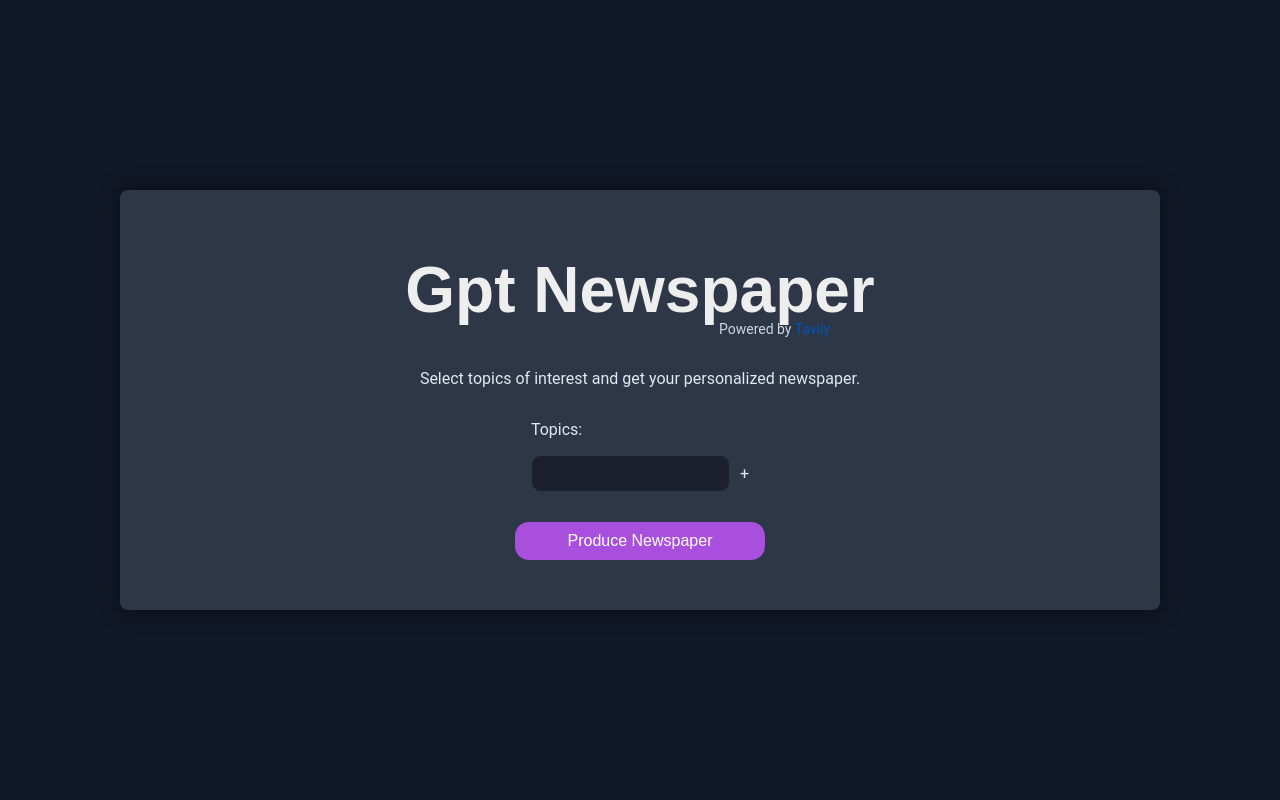
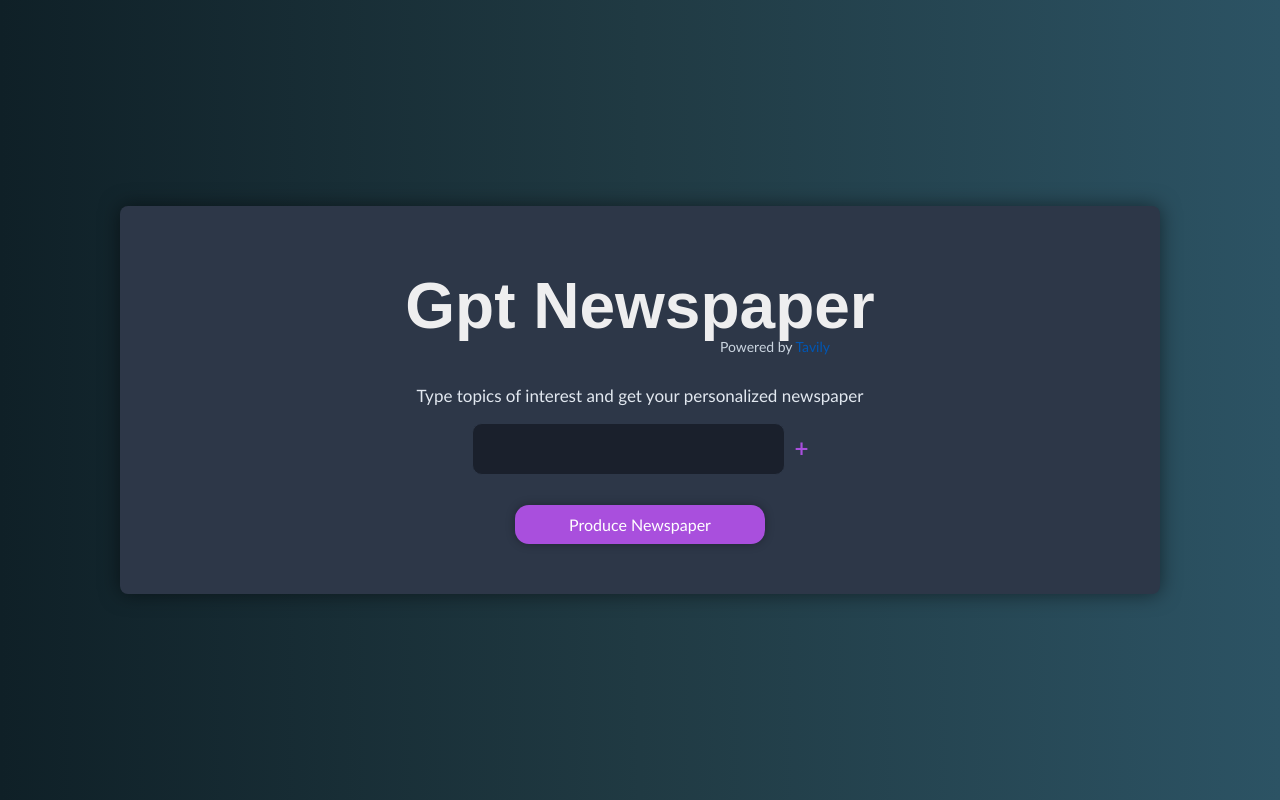
Before and after one commit to Soham112/GPT-NEWSPAPER, a Flask app: page / in a window 1280 px wide. Run offline with Flask 3, Linux system fonts and the light colour scheme; some web fonts are replaced.

Commit message:
frontend improvements

```diff
--- a/frontend/index.html
+++ b/frontend/index.html
@@ -13,17 +13,18 @@
                 <h1>Gpt Newspaper</h1>
             </div>
             <p class="powered-by">Powered by <a href="https://tavily.com" target="_blank">Tavily</a></p>
-            <p>Select topics of interest and get your personalized newspaper.</p>
+            <p class = "topics-interest">Type topics of interest and get your personalized newspaper</p>
 
         </header>
         <section class="topic-selection">
             <form id="topicForm">
-                <p>Topics:</p>
+<!--                <p class = "topics">Topics:</p>-->
                 <div class="form-group" id="topicGroup1">
-                    <input type="text" id="topic1" name="topic1" required>
-                    <span class="icon add-topic">+</span>
-                    <span class="icon remove-topic">🗑️</span>
+                    <input class = "inputText" type="text" id="topic1" name="topic1" required>
+                    <span class="icon add-topic">---</span>
+                    <span class="icon remove-topic">-</span>
                 </div>
+<!--                🗑️-->
             </form>
             <button type="button" id="produceNewspaper">Produce Newspaper</button>
 
@@ -31,6 +32,7 @@
         </section>
 
         <section id="loading" class="hidden">
+                <div class="spinner"></div>
                 <div id="loadingMessages"></div>
         </section>
 
--- a/frontend/static/scripts.js
+++ b/frontend/static/scripts.js
@@ -38,6 +38,7 @@
     const loadingSection = document.getElementById('loading');
     const loadingMessages = document.getElementById('loadingMessages');
     const messages = ["Looking for news...", "Curating sources...", "Writing articles...", "Editing final newspaper..."];
+    loadingMessages.style.fontFamily = "'Gill Sans', sans-serif";
     if (isLoading) {
         loadingSection.classList.remove('hidden');
         let messageIndex = 0;
@@ -83,7 +84,7 @@
         if (topicCount > 1) {
             const removeIcon = document.createElement('span');
             removeIcon.className = 'icon remove-topic';
-            removeIcon.textContent = '🗑️';
+            removeIcon.textContent = '-';
             removeIcon.addEventListener('click', removeTopicField);
             lastTopic.appendChild(removeIcon);
         }
@@ -95,10 +96,23 @@
     const formGroup = document.createElement('div');
     formGroup.className = 'form-group';
     formGroup.id = 'topicGroup' + topicCount;
-    formGroup.innerHTML = `<input type="text" id="topic${topicCount}" name="topic${topicCount}" required>`;
+
+    const inputElement = document.createElement('input');
+    inputElement.type = 'text';
+    inputElement.id = 'topic' + topicCount;
+    inputElement.name = 'topic' + topicCount;
+    inputElement.required = true;
+
+    inputElement.style.fontFamily = "'Gill Sans', sans-serif";
+    inputElement.style.fontSize = '25px';
+
+    formGroup.appendChild(inputElement);
+
     document.getElementById('topicForm').appendChild(formGroup);
+
     addIconToLastTopic();
 }
+
 
 function removeTopicField(event) {
     const topicGroup = event.target.parentElement;
--- a/frontend/static/styles.css
+++ b/frontend/static/styles.css
@@ -2,7 +2,7 @@
 
 body {
     font-family: 'Roboto', sans-serif;
-    background-color: #111827;
+    background: linear-gradient(to right, #0f2027, #203a43, #2c5364);
     color: #EEEEEF;
     margin: 0;
     padding: 0;
@@ -12,14 +12,46 @@
     height: 100vh;
 }
 
+.inputText {
+   font-family: 'Gill Sans', sans-serif;
+   font-size: 25px;
+}
+
+.spinner {
+    border: 4px solid rgba(255, 255, 255, 0.3);
+    border-radius: 50%;
+    border-top: 4px solid #A94FDD;
+    width: 30px;
+    height: 30px;
+    animation: spin 1s linear infinite;
+    margin: 0 auto;
+
+    margin-bottom: 10px;
+}
+
+@keyframes spin {
+    0% { transform: rotate(0deg); }
+    100% { transform: rotate(360deg); }
+}
+
+
+.topic${topicCount} {
+   font-family: 'Gill Sans', sans-serif;
+}
+
 .container {
     background-color: #2D3748;
+    box-shadow: 0 0 20px rgba(0, 0, 0, 0.5);
     color: #E2E8F0;
     width: 80%;
     max-width: 1000px;
     padding: 20px;
     box-shadow: 0 0 20px rgba(0, 0, 0, 0.5);
     border-radius: 8px;
+}
+
+.powered-by {
+   font-family: 'Gill Sans', sans-serif;
 }
 
 header {
@@ -39,6 +71,33 @@
     right: 310px;
     font-size: 14px;
     color: #CBD5E0;
+}
+
+.header-content {
+    opacity: 0;
+    animation: fadeIn 2s ease-in forwards;
+    position: relative; /* Add this line */
+}
+
+
+.powered-by a {
+    color: #0056b3;
+    text-decoration: none;
+}
+
+.powered-by a:hover {
+    text-decoration: underline;
+}
+
+
+
+.topics-interest {
+    font-family: 'Gill Sans', sans-serif;
+    font-size: 17px;
+}
+
+.topics {
+    font-family: 'Gill Sans', sans-serif;
 }
 
 .powered-by a {
@@ -63,6 +122,36 @@
     display: flex;
     align-items: center;
 }
+
+#produceNewspaper {
+   font-family: 'Gill Sans', sans-serif;
+   box-shadow: 0 0 10px rgba(0, 0, 0, 0.3);
+}
+
+#newspaper {
+    display: flex;
+    flex-wrap: wrap;
+    justify-content: space-between;
+    overflow: hidden;
+    font-family: 'Gill Sans', sans-serif;
+}
+
+.article {
+    width: 100%; /* Set to 100% to have a single column */
+    margin-bottom: 20px;
+    box-sizing: border-box;
+    background-color: #2D3748; /* Background color for each article */
+    padding: 20px; /* Padding around each article */
+    border-radius: 8px; /* Border radius for rounded corners */
+    color: #E2E8F0; /* Text color */
+}
+
+
+#newspaper img {
+   width: 100%; /* Make sure images fill the container */
+   height: auto;
+}
+
 
 .form-group label {
     color: #A0AEC0;
@@ -114,14 +203,27 @@
     50% { opacity: 1; }
 }
 
-#loadingMessages {
-    animation: fadeInOut 2s linear infinite;
+
+
+@keyframes fadeIn {
+    to {
+        opacity: 1;
+    }
 }
+
+
 
 
 .icon {
     cursor: pointer;
     margin-left: 10px;
+    font-size: 24px;
+    color: #A94FDD;
+    transition: color ease-in-out;
+}
+
+.icon:hover {
+    color: #8B5CBB;
 }
 
 .add-topic {
--- a/requirements.txt
+++ b/requirements.txt
@@ -6,3 +6,4 @@
 flask
 json5
 Flask-CORS
+langchain_openai
```
